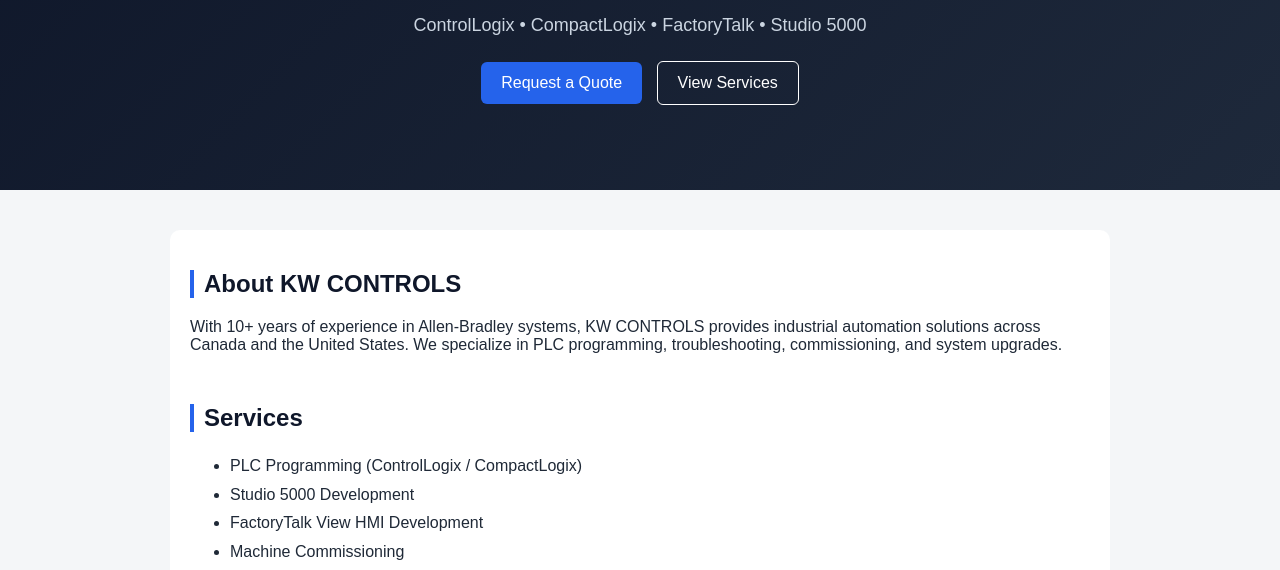
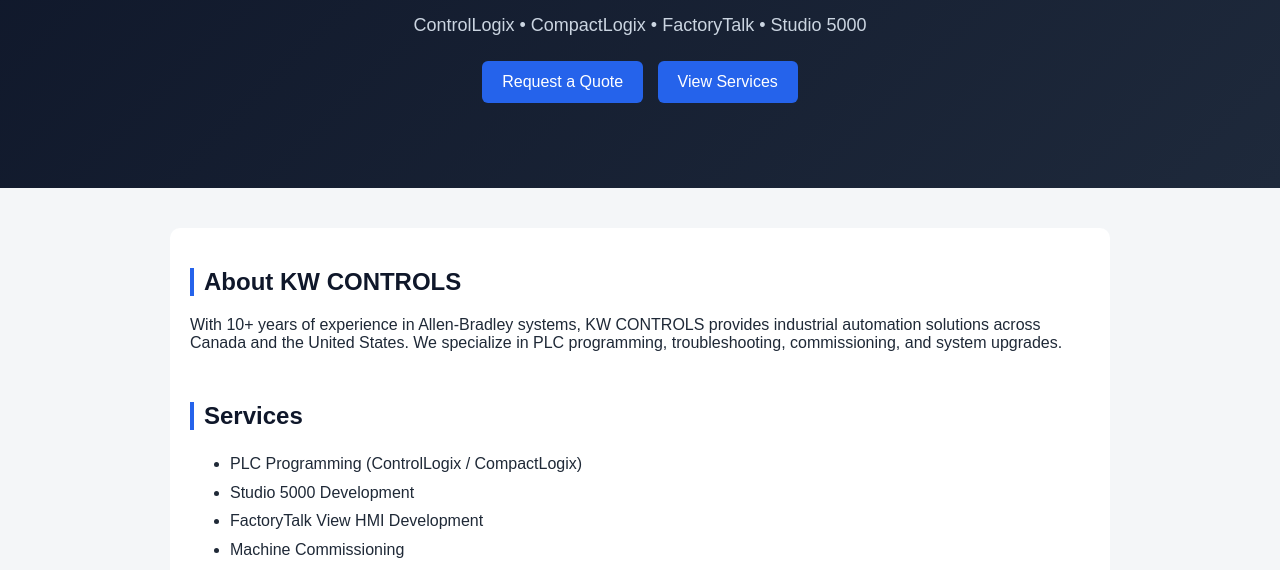
Before and after one commit to kwcontrols/kwcontrols.github.io, a plain HTML site: page index.html in a window 1280 px wide. Shown: the part 220-790 px from the top of the page. Drawn offline with Linux system fonts and the light colour scheme.

Commit message:
fix button styling

```diff
--- a/css/style.css
+++ b/css/style.css
@@ -113,20 +113,15 @@ form {
   padding: 12px 20px;
   background: #2563eb;
   color: white;
-  text-decoration: none;
+  text-decoration: none; /* ⭐ THIS removes underline */
   border-radius: 6px;
   margin: 5px;
-}
-
-.btn.secondary {
-  background: transparent;
-  border: 1px solid white;
+  font-weight: 500;
 }
 
 .btn:hover {
   background: #1d4ed8;
 }
-
 section {
   margin-bottom: 50px;
 }
--- a/index.html
+++ b/index.html
@@ -24,7 +24,7 @@
 
       <div class="buttons">
         <a href="#contact" class="btn">Request a Quote</a>
-        <a href="#services" class="btn secondary">View Services</a>
+        <a href="#services" class="btn">View Services</a>
       </div>
     </header>
 
```
